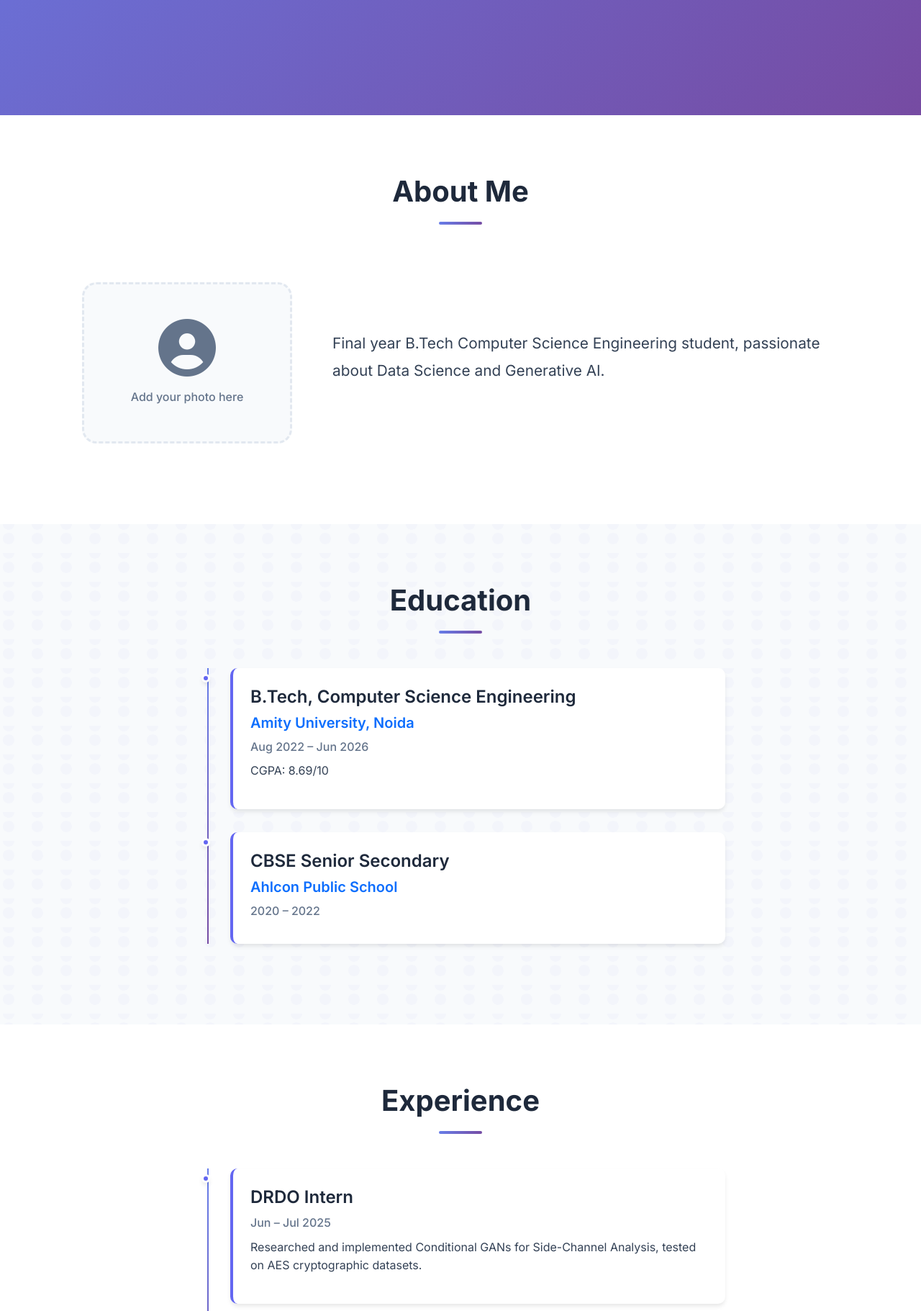
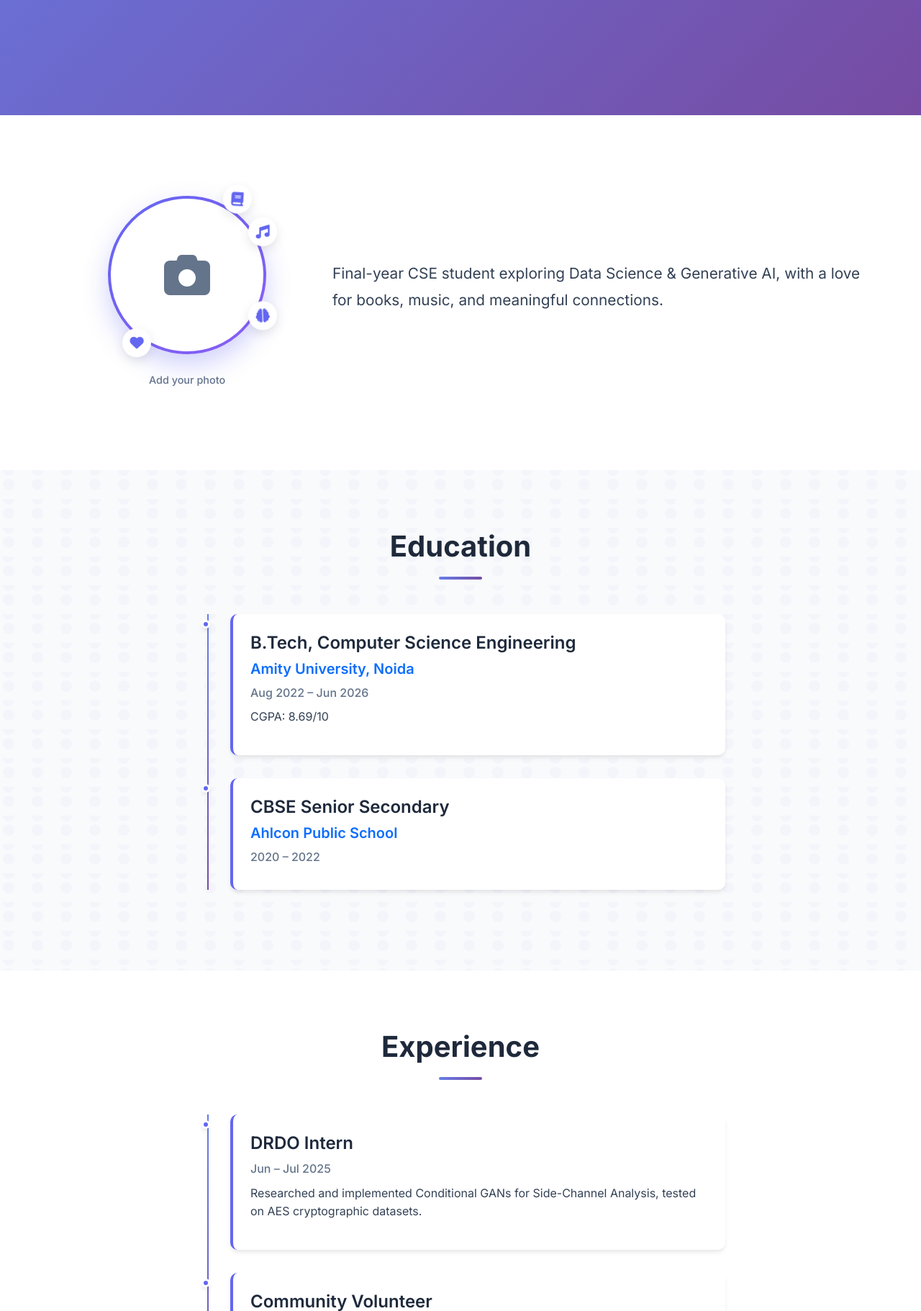
Before and after one commit to AN160404/Portfolio, a Flask app: page / in a window 1280 px wide. Shown: the part 640-2461 px from the top of the page at 72% size. Run offline with Flask 3, Linux system fonts and the light colour scheme.

Commit message:
Update personal information and enhance image display with creative elements
Remove the "About Me" header and update the CSS for a more creative image column with interactive floating icons, while also updating the personal description content.

Replit-Commit-Author: Agent
Replit-Commit-Session-Id: 9e8af417-ac28-4656-97fb-dcbb6030e0f3
Replit-Commit-Checkpoint-Type: full_checkpoint
Replit-Commit-Screenshot-Url: https://storage.googleapis.com/screenshot-production-us-central1/7c142131-cc89-44be-bf0f-5e173cdb7548/9e8af417-ac28-4656-97fb-dcbb6030e0f3/xao41S2

```diff
--- a/static/css/style.css
+++ b/static/css/style.css
@@ -251,31 +251,128 @@ h1, h2, h3, h4, h5, h6 {
     padding: 2rem;
 }
 
-.about-photo-placeholder {
-    background: var(--light-color);
-    border: 3px dashed #e2e8f0;
-    border-radius: 20px;
-    padding: 3rem 2rem;
-    transition: all 0.3s ease;
-    cursor: pointer;
+.creative-photo-container {
+    position: relative;
+    display: inline-block;
 }
 
-.about-photo-placeholder:hover {
-    border-color: var(--primary-color);
-    background: rgba(99, 102, 241, 0.05);
+.photo-frame {
+    position: relative;
+    width: 220px;
+    height: 220px;
+    margin: 0 auto;
+    background: linear-gradient(135deg, var(--primary-color), var(--secondary-color));
+    border-radius: 50%;
+    padding: 4px;
+    box-shadow: 0 15px 35px rgba(99, 102, 241, 0.3);
+    transition: all 0.3s ease;
 }
 
-.about-photo-placeholder i {
-    font-size: 5rem;
-    color: var(--text-light);
-    margin-bottom: 1rem;
-    display: block;
+.photo-frame:hover {
+    transform: translateY(-5px);
+    box-shadow: 0 20px 40px rgba(99, 102, 241, 0.4);
 }
 
-.about-photo-placeholder p {
+.photo-placeholder {
+    width: 100%;
+    height: 100%;
+    background: white;
+    border-radius: 50%;
+    display: flex;
+    align-items: center;
+    justify-content: center;
+    cursor: pointer;
+    transition: all 0.3s ease;
+}
+
+.photo-placeholder i {
+    font-size: 4rem;
+    color: var(--text-light);
+    transition: all 0.3s ease;
+}
+
+.photo-frame:hover .photo-placeholder i {
+    color: var(--primary-color);
+    transform: scale(1.1);
+}
+
+.floating-elements {
+    position: absolute;
+    top: 0;
+    left: 0;
+    width: 100%;
+    height: 100%;
+    pointer-events: none;
+}
+
+.floating-icon {
+    position: absolute;
+    width: 40px;
+    height: 40px;
+    background: white;
+    border-radius: 50%;
+    display: flex;
+    align-items: center;
+    justify-content: center;
+    box-shadow: 0 5px 15px rgba(0, 0, 0, 0.1);
+    animation: floatIcon 3s ease-in-out infinite;
+    transition: all 0.3s ease;
+}
+
+.floating-icon i {
+    font-size: 1.2rem;
+    color: var(--primary-color);
+}
+
+.icon-1 {
+    top: -10px;
+    right: 20px;
+    animation-delay: 0s;
+}
+
+.icon-2 {
+    top: 30px;
+    right: -15px;
+    animation-delay: 0.7s;
+}
+
+.icon-3 {
+    bottom: 30px;
+    right: -15px;
+    animation-delay: 1.4s;
+}
+
+.icon-4 {
+    bottom: -10px;
+    left: 20px;
+    animation-delay: 2.1s;
+}
+
+@keyframes floatIcon {
+    0%, 100% {
+        transform: translateY(0px) rotate(0deg);
+    }
+    33% {
+        transform: translateY(-8px) rotate(5deg);
+    }
+    66% {
+        transform: translateY(-4px) rotate(-3deg);
+    }
+}
+
+.photo-frame:hover .floating-icon {
+    transform: scale(1.1);
+}
+
+.photo-caption {
+    margin-top: 1.5rem;
+}
+
+.photo-caption p {
     color: var(--text-light);
     font-weight: 500;
     margin-bottom: 0;
+    font-size: 0.9rem;
 }
 
 .about-content {
--- a/templates/index.html
+++ b/templates/index.html
@@ -36,23 +36,39 @@
 <!-- About Section -->
 <section id="about" class="section-padding">
     <div class="container">
-        <div class="section-header text-center mb-5">
-            <h2 class="section-title">About Me</h2>
-            <div class="section-divider"></div>
-        </div>
         <div class="row align-items-center">
             <div class="col-lg-4 col-md-5 mb-4 mb-md-0">
                 <div class="about-photo-wrapper">
-                    <div class="about-photo-placeholder">
-                        <i class="fas fa-user-circle"></i>
-                        <p class="mt-3">Add your photo here</p>
+                    <div class="creative-photo-container">
+                        <div class="photo-frame">
+                            <div class="photo-placeholder">
+                                <i class="fas fa-camera"></i>
+                            </div>
+                            <div class="floating-elements">
+                                <div class="floating-icon icon-1">
+                                    <i class="fas fa-book"></i>
+                                </div>
+                                <div class="floating-icon icon-2">
+                                    <i class="fas fa-music"></i>
+                                </div>
+                                <div class="floating-icon icon-3">
+                                    <i class="fas fa-brain"></i>
+                                </div>
+                                <div class="floating-icon icon-4">
+                                    <i class="fas fa-heart"></i>
+                                </div>
+                            </div>
+                        </div>
+                        <div class="photo-caption">
+                            <p>Add your photo</p>
+                        </div>
                     </div>
                 </div>
             </div>
             <div class="col-lg-8 col-md-7">
                 <div class="about-content">
                     <p class="lead">
-                        Final year B.Tech Computer Science Engineering student, passionate about Data Science and Generative AI.
+                        Final-year CSE student exploring Data Science & Generative AI, with a love for books, music, and meaningful connections.
                     </p>
                 </div>
             </div>
```
